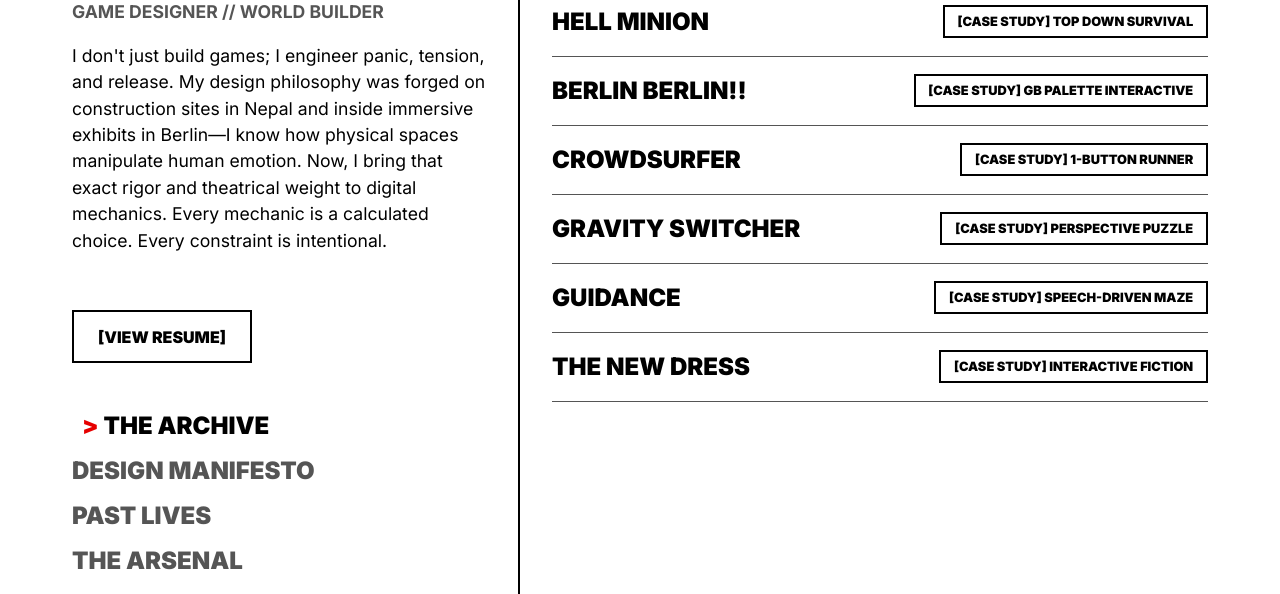
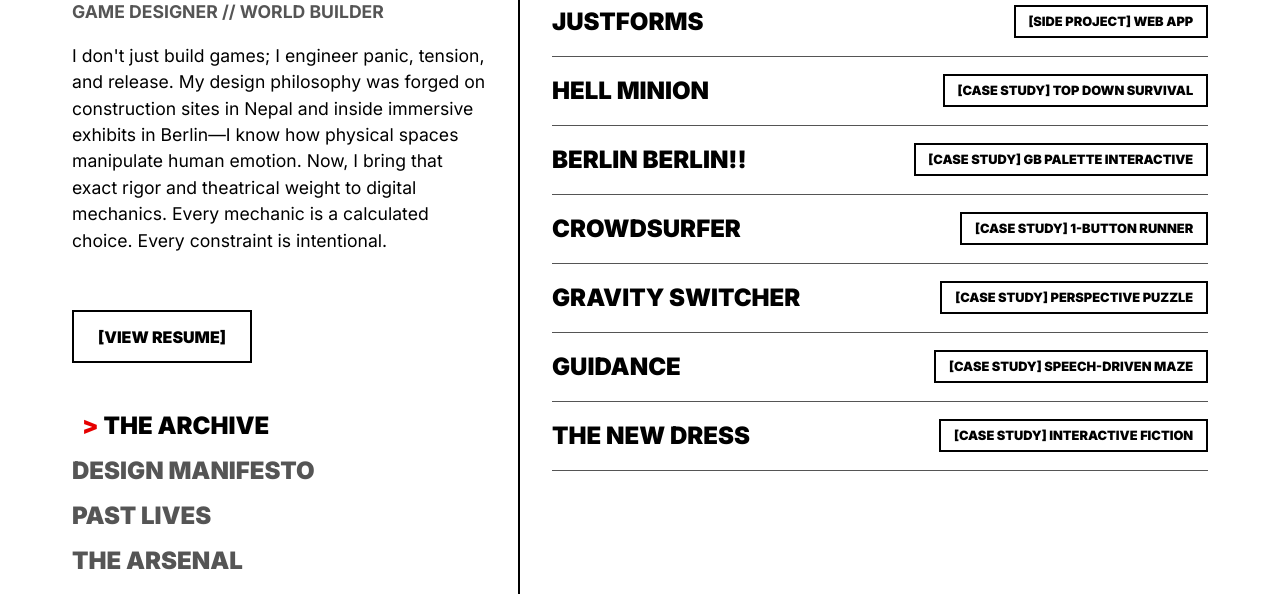
Before and after one commit to sshrestha-design/portfolio, a website: page portfolio.html in a window 1280 px wide. Shown: the part 206-800 px from the top of the page. Drawn offline with Linux system fonts and the light colour scheme; files whose address does not match are found by name.

Commit message:
feat: add JustForms side project to the archive

```diff
--- a/portfolio.html
+++ b/portfolio.html
@@ -85,6 +85,7 @@
                 <h2 style="margin-top: 0;">THE ARCHIVE</h2>
                 <ul class="project-list">
                     <li><a href="projects/boom-miner.html" data-img="assets/images/boom_miner_gameplay.png" data-desc="A fast-paced, highly volatile speed platformer where pacing is everything. Every wall is collateral damage.">BOOM MINER <span>[CASE STUDY] Mechanics Design</span></a></li>
+                    <li><a href="https://justforms.vercel.app" target="_blank" rel="noopener noreferrer" data-img="https://justforms.vercel.app/favicon.svg" data-desc="A free, 100% private, browser-based interactive PDF Form Creator & AcroForm Editor.">JustForms <span>[SIDE PROJECT] Web App</span></a></li>
                     <li><a href="projects/hell-minion.html" data-img="https://img.itch.zone/aW1nLzI2MDgzMzE3LnBuZw==/315x250%23c/Gwsu2d.png" data-desc="A punishing top-down survival game emphasizing crowd control, weapon switching, and spatial awareness.">Hell Minion <span>[CASE STUDY] Top Down Survival</span></a></li>
                     <li><a href="projects/berlin-berlin.html" data-img="https://img.itch.zone/aW1nLzI2MDgzMzcyLnBuZw==/315x250%23c/kDC288.png" data-desc="An interactive narrative using a strict 4-color Gameboy palette to evoke nostalgia and mood.">Berlin Berlin!! <span>[CASE STUDY] GB Palette Interactive</span></a></li>
                     <li><a href="projects/crowdsurfer.html" data-img="https://img.itch.zone/aW1nLzE3OTQxOTY4LnBuZw==/315x250%23c/5UriP0.png" data-desc="A kinetic one-button runner built around momentum, flow state, and split-second decision making.">CrowdSurfer <span>[CASE STUDY] 1-Button Runner</span></a></li>
```
